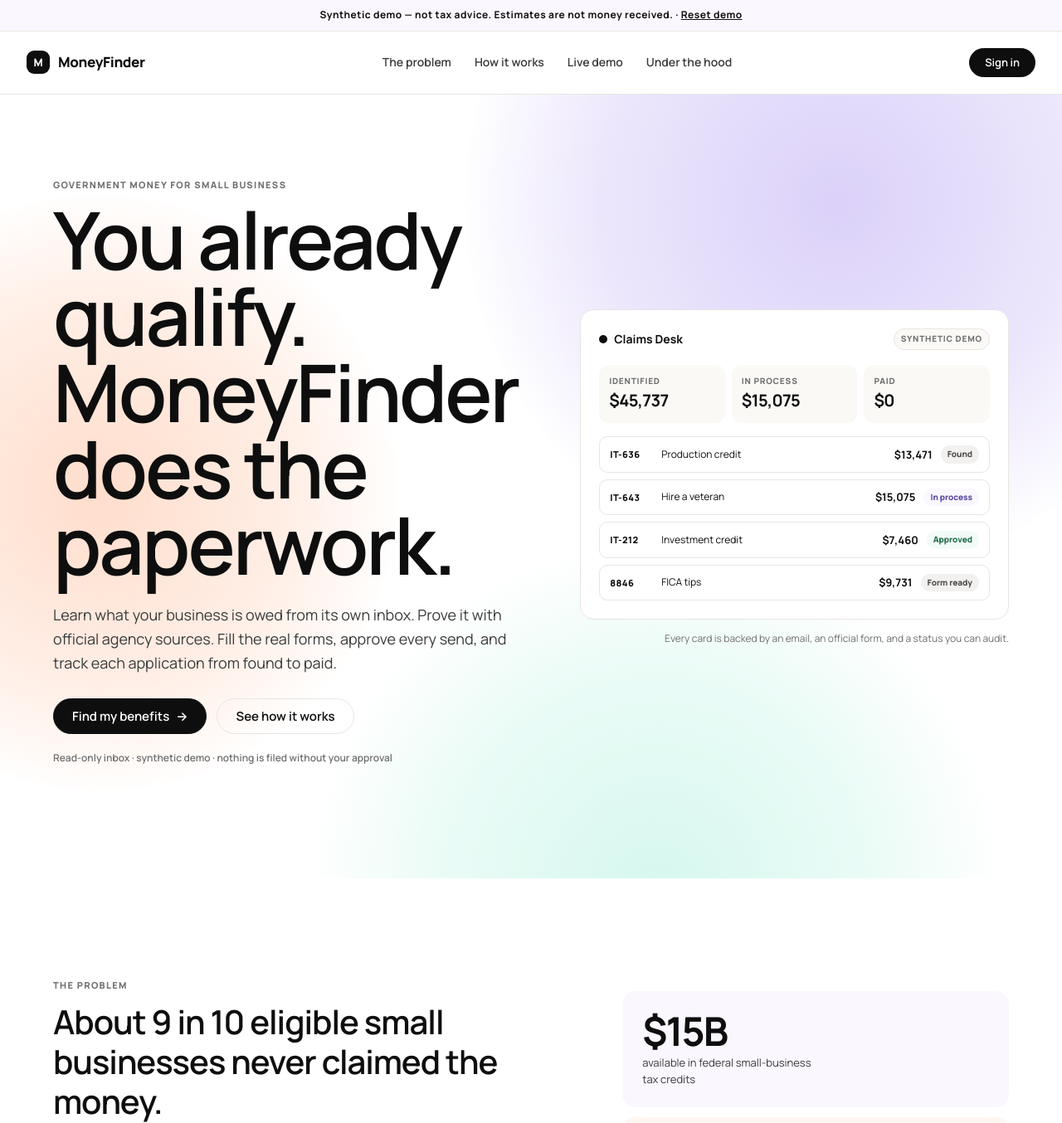
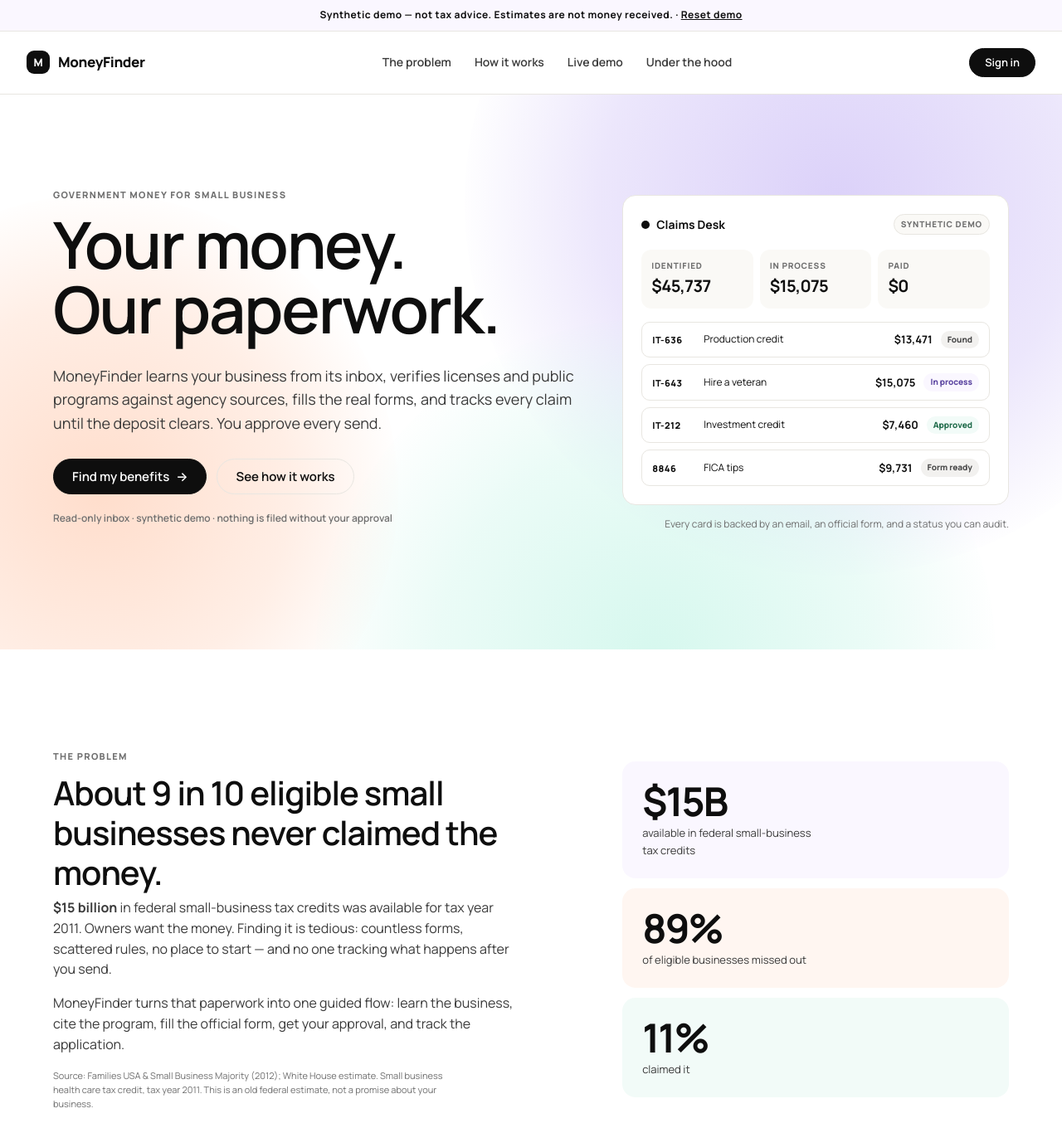
Before and after one commit to muen-dev/moneyfinder-claims-desk, a Flask app: page / in a window 1280 px wide. Shown: the top 1354 px of the page at 83% size. Run offline with Flask 3, Linux system fonts and the light colour scheme.

Commit message:
feat(landing): two-line tagline and roomier hero

```diff
--- a/app/static/css/app.css
+++ b/app/static/css/app.css
@@ -102,7 +102,8 @@ img { max-width: 100%; }
 }
 
 /* ---------- type ---------- */
-.display { font-size: clamp(56px, 8vw, 96px); line-height: .96; letter-spacing: -3px; font-weight: 600; margin: 0 0 24px; }
+.display { font-size: clamp(54px, 6.3vw, 78px); line-height: 1; letter-spacing: -2.2px; font-weight: 600; margin: 0 0 28px; }
+.display span { display: block; white-space: nowrap; }
 .eyebrow { text-transform: uppercase; letter-spacing: .12em; font-size: 11px; font-weight: 800; color: var(--muted); margin: 0 0 12px; }
 .eyebrow.light { color: #c9c4bb; }
 .lede { font-size: 18px; line-height: 1.6; color: var(--ink-2); max-width: 58ch; }
@@ -139,9 +140,9 @@ img { max-width: 100%; }
 .blob-mint { width: 820px; height: 820px; right: 80px; bottom: -420px; background: radial-gradient(circle at 50% 50%, rgba(204,246,234,.8) 0%, rgba(204,246,234,.4) 45%, rgba(204,246,234,0) 72%); }
 .hero-inner {
   position: relative; z-index: 1; max-width: var(--max); margin: 0 auto; padding: 0 24px;
-  display: grid; grid-template-columns: 1.05fr .95fr; gap: 64px; align-items: center;
+  display: grid; grid-template-columns: 1.15fr .85fr; gap: 56px; align-items: center;
 }
-.hero-copy { max-width: 640px; }
+.hero-copy { max-width: 700px; }
 .hero-actions { display: flex; gap: 12px; flex-wrap: wrap; margin: 28px 0 20px; }
 .trust-line { font-size: 12px; font-weight: 600; color: var(--muted); }
 .hero-visual { position: relative; }
@@ -388,7 +389,7 @@ blockquote { margin: 10px 0; padding: 10px 14px; border-left: 3px solid var(--in
 .chip.verdict.needs_info { background: #fdf3df; color: var(--warning); }
 .chip.verdict.expired { background: #f0eee9; color: var(--muted); }
 .chip.verdict.not_eligible { background: var(--peach); color: var(--danger); }
-.hero { padding: 100px 0 120px; }
+.hero { padding: 112px 0 132px; }
 .hero.narrow { max-width: 720px; margin: 0 auto; }
 .conflict { border: 1px solid #e5b7a9; background: #fffaf8; border-radius: 12px; padding: 14px 16px; margin-bottom: 10px; }
 .conflict p { margin: 4px 0 8px; color: var(--muted); font-size: 13px; }
@@ -438,7 +439,8 @@ select:focus, input:focus { outline: 2px solid var(--ink); outline-offset: 1px;
   .nav { display: none; }
   .wrap { padding: 24px 16px 56px; }
   .hero { padding: 56px 0 72px; }
-  .display { font-size: 52px; letter-spacing: -2px; }
+  .display { font-size: 48px; letter-spacing: -1.5px; }
+  .display span { white-space: normal; }
   .section { padding: 64px 0; }
   .cards.four, .cards.five, .cards.six { grid-template-columns: repeat(2, 1fr); }
   .pipeline { grid-template-columns: 1fr; }
--- a/app/templates/base_public.html
+++ b/app/templates/base_public.html
@@ -3,7 +3,7 @@
 <head>
   <meta charset="utf-8">
   <meta name="viewport" content="width=device-width, initial-scale=1">
-  <title>{% block title %}MoneyFinder — government money for small business{% endblock %}</title>
+  <title>{% block title %}MoneyFinder — your money, our paperwork{% endblock %}</title>
   <link rel="preconnect" href="https://fonts.googleapis.com">
   <link rel="preconnect" href="https://fonts.gstatic.com" crossorigin>
   <link href="https://fonts.googleapis.com/css2?family=Manrope:wght@400;500;600;700;800&display=swap" rel="stylesheet">
--- a/app/templates/landing.html
+++ b/app/templates/landing.html
@@ -8,8 +8,8 @@
   <div class="hero-inner">
     <div class="hero-copy">
       <p class="eyebrow">Government money for small business</p>
-      <h1 class="display">You already<br>qualify. MoneyFinder<br>does the paperwork.</h1>
-      <p class="lede">Learn what your business is owed from its own inbox. Prove it with official agency sources. Fill the real forms, approve every send, and track each application from found to paid.</p>
+      <h1 class="display"><span>Your money.</span><span>Our paperwork.</span></h1>
+      <p class="lede">MoneyFinder learns your business from its inbox, verifies licenses and public programs against agency sources, fills the real forms, and tracks every claim until the deposit clears. You approve every send.</p>
       <div class="hero-actions">
         <a class="btn primary" href="{{ url_for('flow.signin') }}">Find my benefits <span class="arrow">→</span></a>
         <a class="btn ghost" href="#how">See how it works</a>
```
Also changed, not shown: 2 other files.
